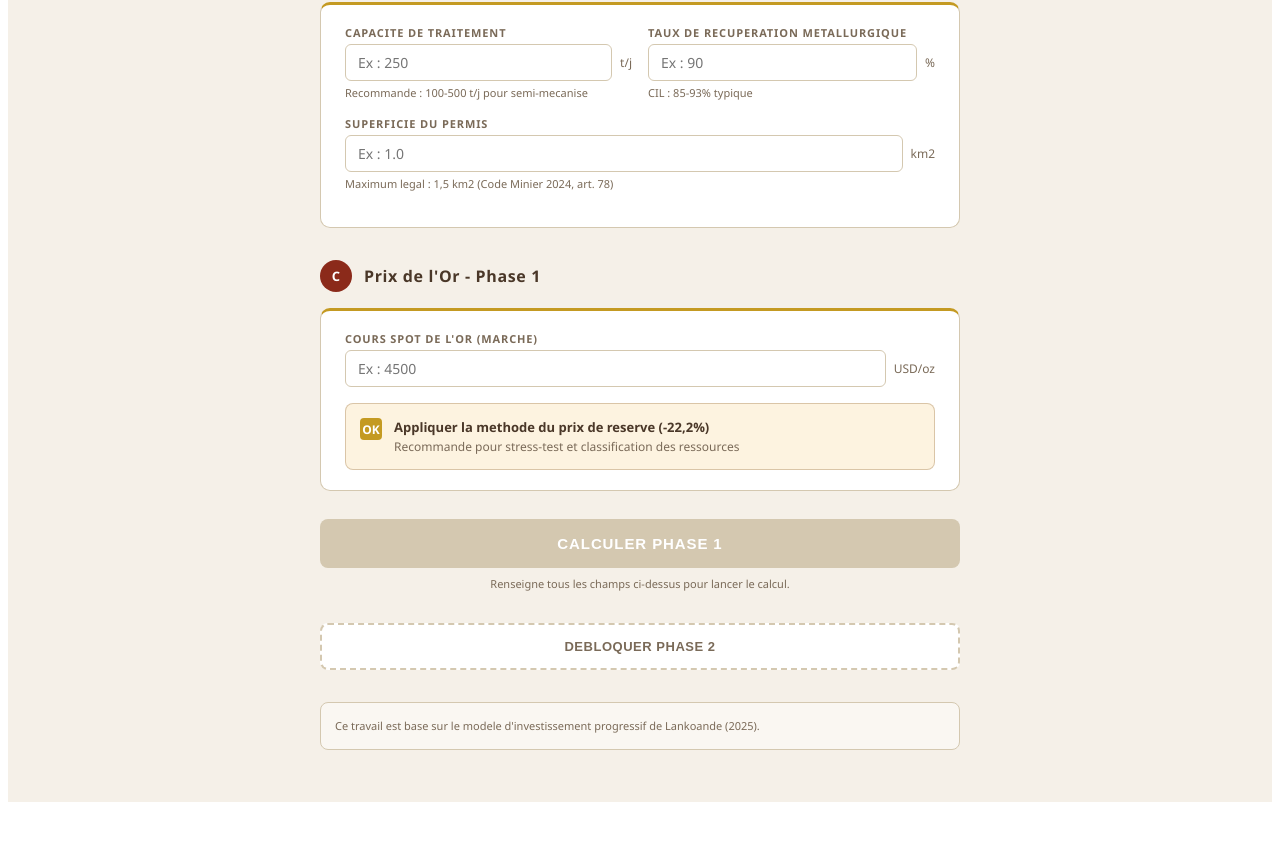
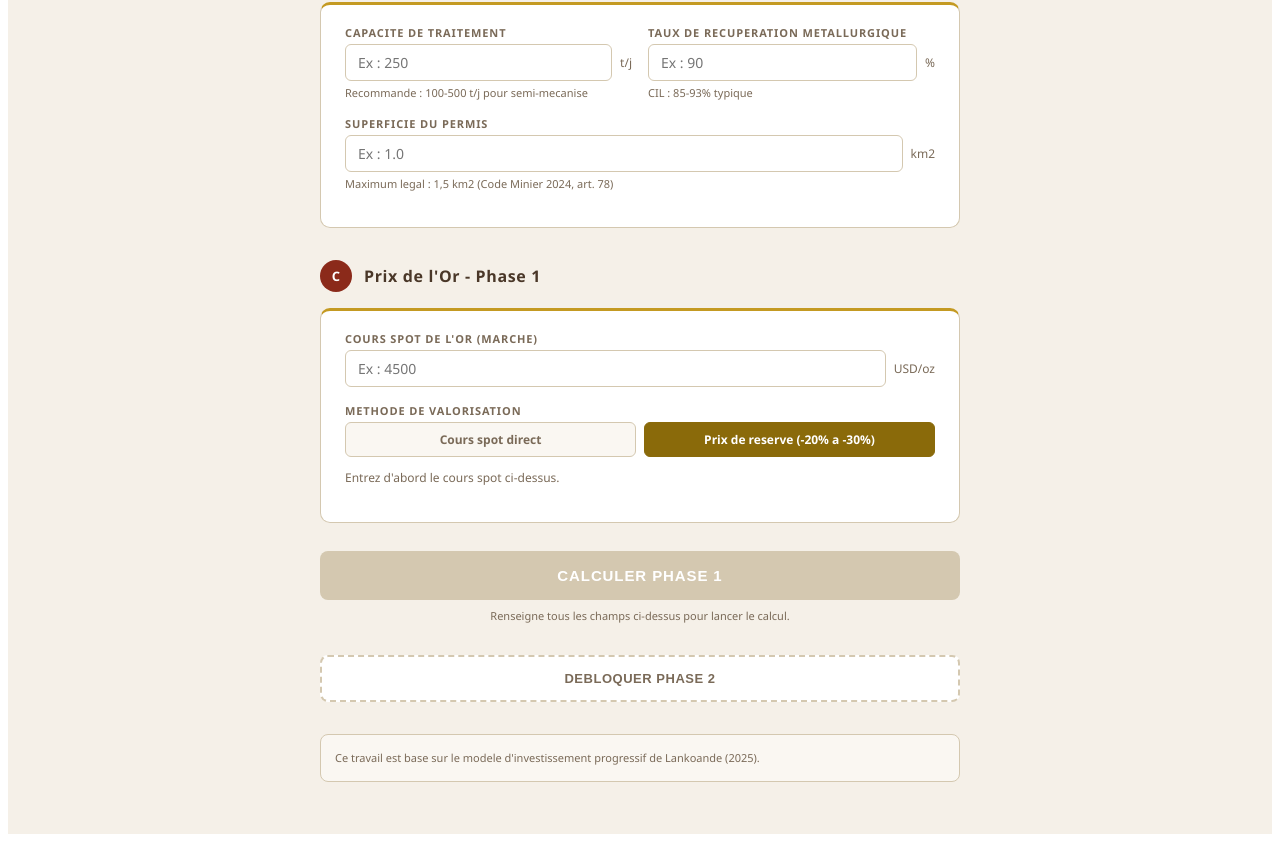
Before and after one commit to lankoandeyoumani7-cyber/Small-Scale-Mine-Calculator, a React (Vite) app: page / in a window 1280 px wide. Shown: the part 688-1530 px from the top of the page. Before the commit the page ends 1498 px from the top, so only its background shows below. Built offline with nearby package versions, Linux system fonts and the light colour scheme.

Commit message:
Update MineCalculator.jsx

```diff
--- a/src/MineCalculator.jsx
+++ b/src/MineCalculator.jsx
@@ -13,7 +13,8 @@ const BF = {
   redevanceRate: 0.08, fmdRate: 0.01,
   taxeSuperfY1: 1500000 / 565.5, taxeSuperfRenew: 3000000 / 565.5,
   permisOctroi: 7000000 / 565.5, discountRate: 0.10,
-  reservePriceFactor: 0.778, cfaToUsd: 565.5, ozToG: 31.1035,
+  isRate: 0.275, // Impot sur les benefices 27,5%
+  cfaToUsd: 565.5, ozToG: 31.1035,
   miningCostPerTonne: 26, processingCostPerTonne: 38.5, sustainCapCostPerTonne: 5.5,
 };
 
@@ -25,7 +26,8 @@ const PHASE_DEFS = [
 
 const emptyPhaseInputs = () => ({
   depositName: "", tonnes: "", grade: "", depth: "", oreType: "oxide",
-  capacityTPD: "", recovery: "", permitAreaKm2: "", goldPrice: "", useReservePrice: true,
+  capacityTPD: "", recovery: "", permitAreaKm2: "", goldPrice: "",
+  useReservePrice: true, reserveDiscount: null, // null = pas encore calculé/choisi
 });
 
 function estimateCapex(capacityTPD, pitDepth) {
@@ -70,36 +72,65 @@ function calcFinancials({ capexTotal, opexMonthly, capacityTPD, grade, recovery,
   const monthlyOre = capacityTPD * 30;
   const goldRecoveredMonthly = monthlyOre * grade * recovery;
   const revenueMonthly = goldRecoveredMonthly * goldPerG;
-  const redevance = revenueMonthly * BF.redevanceRate;
-  const fmd = revenueMonthly * BF.fmdRate;
-  const taxeY1 = BF.taxeSuperfY1 * permitAreaKm2;
-  const taxeRenew = BF.taxeSuperfRenew * permitAreaKm2;
+  const revenueAnnual = revenueMonthly * 12;
+
+  // Etape 1 : Benefice mensuel brut = CA - OPEX
   const cashflowBrut = revenueMonthly - opexMonthly;
-  const cashflowNetY1 = (cashflowBrut - redevance - fmd - taxeY1 / 12) * 12;
-  const cashflowNetY2 = (cashflowBrut - redevance - fmd - taxeRenew / 12) * 12;
+
+  // Etape 2 : Flux de tresorerie BRUT annuel apres IS 27,5%
+  // (Benefice mensuel x 12) x 0,725 = Flux brut annuel apres IS
+  // C'est le "FLUX DE TRESORERIE BRUT" du Tableau 15
+  const isMultiplier = 1 - BF.isRate; // 0.725
+  const fluxBrutAnnuelApresIS = cashflowBrut * 12 * isMultiplier;
+
+  // Etape 3 : Deductions sur le CA annuel (redevances, FMD, taxes superficieres)
+  // Ces deductions s'appliquent SUR LE FLUX BRUT APRES IS pour donner le flux NET
+  const redevanceAnnuelle = revenueAnnual * BF.redevanceRate;  // 8% du CA annuel
+  const fmdAnnuel = revenueAnnual * BF.fmdRate;                // 1% du CA annuel
+  const taxeY1 = BF.taxeSuperfY1 * permitAreaKm2;             // Taxes superficieres A1
+  const taxeRenew = BF.taxeSuperfRenew * permitAreaKm2;       // Taxes superficieres A2+
+
+  const totalDeductionsY1 = redevanceAnnuelle + fmdAnnuel + taxeY1;
+  const totalDeductionsY2 = redevanceAnnuelle + fmdAnnuel + taxeRenew;
+
+  // Etape 4 : FLUX DE TRESORERIE NET = Flux brut apres IS - Total deductions
+  // C'est ce flux qui entre dans la VAN (comme dans le Tableau 15)
+  const cashflowNetY1 = fluxBrutAnnuelApresIS - totalDeductionsY1;
+  const cashflowNetY2 = fluxBrutAnnuelApresIS - totalDeductionsY2;
+
   const cf = [cashflowNetY1, cashflowNetY2, cashflowNetY2];
   const van = cf.reduce((acc, c, i) => acc + c / Math.pow(1 + BF.discountRate, i + 1), -capexTotal);
 
+  // Scenario conservateur (-50% prix or), meme sequence
   const goldPriceConserv = goldPriceUSD * 0.5;
   const goldPerGConserv = goldPriceConserv / BF.ozToG;
   const revenueConserv = goldRecoveredMonthly * goldPerGConserv;
-  const redevConserv = revenueConserv * BF.redevanceRate;
-  const fmdConserv = revenueConserv * BF.fmdRate;
+  const revenueAnnualConserv = revenueConserv * 12;
   const cashBrutConserv = revenueConserv - opexMonthly;
-  const cfNetConservY1 = (cashBrutConserv - redevConserv - fmdConserv - taxeY1 / 12) * 12;
-  const cfNetConservY2 = (cashBrutConserv - redevConserv - fmdConserv - taxeRenew / 12) * 12;
+  const fluxBrutConservApresIS = cashBrutConserv * 12 * isMultiplier;
+  const redevConservAnnuelle = revenueAnnualConserv * BF.redevanceRate;
+  const fmdConservAnnuel = revenueAnnualConserv * BF.fmdRate;
+  const cfNetConservY1 = fluxBrutConservApresIS - (redevConservAnnuelle + fmdConservAnnuel + taxeY1);
+  const cfNetConservY2 = fluxBrutConservApresIS - (redevConservAnnuelle + fmdConservAnnuel + taxeRenew);
   const vanConserv = [cfNetConservY1, cfNetConservY2, cfNetConservY2].reduce(
     (acc, c, i) => acc + c / Math.pow(1 + BF.discountRate, i + 1), -capexTotal
   );
 
-  const paybackMonths = revenueMonthly > opexMonthly
-    ? Math.ceil(capexTotal / (cashflowBrut * 12) * 12)
+  const paybackMonths = cashflowNetY1 > 0
+    ? Math.ceil(capexTotal / cashflowNetY1 * 12)
     : null;
 
   return {
-    goldPerG, monthlyOre, goldRecoveredMonthly, revenueMonthly, redevance, fmd,
-    cashflowBrut, cashflowNetY1, cashflowNetY2, van, vanConserv, paybackMonths,
-    revenueAnnual: revenueMonthly * 12,
+    goldPerG, monthlyOre, goldRecoveredMonthly,
+    revenueMonthly, revenueAnnual,
+    cashflowBrut,
+    fluxBrutAnnuelApresIS,
+    isAnnuel: cashflowBrut * 12 * BF.isRate,
+    redevanceAnnuelle, fmdAnnuel,
+    taxeY1, taxeRenew,
+    totalDeductionsY1, totalDeductionsY2,
+    cashflowNetY1, cashflowNetY2,
+    van, vanConserv, paybackMonths,
     costPerTonne: opexMonthly / monthlyOre,
     marginPerTonne: (revenueMonthly - opexMonthly) / monthlyOre,
   };
@@ -110,6 +141,28 @@ function calcCutoffGrade(goldPriceUSD) {
   const goldPerG = goldPriceUSD / BF.ozToG;
   const cog = totalCostPerTonne / goldPerG;
   return { cog: Math.ceil(cog * 100) / 100, recommended: Math.ceil(cog * 100 + 5) / 100, totalCostPerTonne };
+}
+
+// ─── PRIX DE RESERVE PARAMETRABLE ─────────────────────────────────────────
+// Pour un prix spot donné, on cherche tous les multiples de 100 USD/oz
+// dont la décote par rapport au spot est comprise entre 20% et 30%.
+// Cela donne des prix ronds faciles à communiquer aux investisseurs.
+function calcReservePriceOptions(goldSpotUSD) {
+  if (!goldSpotUSD || goldSpotUSD <= 0) return [];
+  const options = [];
+  // On cherche les multiples de 100 dans la plage [spot*0.70 , spot*0.80]
+  const minPrice = goldSpotUSD * 0.70; // décote max 30%
+  const maxPrice = goldSpotUSD * 0.80; // décote min 20%
+  const startMultiple = Math.ceil(minPrice / 100) * 100;
+  for (let p = startMultiple; p <= maxPrice; p += 100) {
+    const discount = ((goldSpotUSD - p) / goldSpotUSD) * 100;
+    options.push({
+      reservePrice: p,
+      discount: Math.round(discount * 10) / 10, // arrondi à 0.1%
+      factor: p / goldSpotUSD,
+    });
+  }
+  return options;
 }
 
 function calcSensitivityGrid({ capacityTPD, oreDepth, recovery, permitAreaKm2, centerGoldPrice, centerGrade }) {
@@ -195,7 +248,12 @@ function computePhase(inputs, priorContext) {
   const recovery = (parseFloat(inputs.recovery) || 0) / 100;
   const permitAreaKm2 = parseFloat(inputs.permitAreaKm2) || 0;
   const goldPrice = parseFloat(inputs.goldPrice) || 0;
-  const effectiveGold = inputs.useReservePrice ? goldPrice * BF.reservePriceFactor : goldPrice;
+  // Prix effectif : si useReservePrice et qu'un discount a été choisi, on l'applique.
+  // Sinon on utilise le cours spot directement.
+  const chosenFactor = inputs.useReservePrice && inputs.reserveDiscount != null
+    ? 1 - inputs.reserveDiscount / 100
+    : 1;
+  const effectiveGold = goldPrice * chosenFactor;
 
   const priorMaxCapacity = priorContext ? priorContext.maxCapacity : null;
   const priorCapexTotal = priorContext ? priorContext.maxCapacityCapexTotal : null;
@@ -474,11 +532,23 @@ async function generatePdfReport({ phases, consolidated }) {
     ].forEach(([l, v]) => row(l, fmtUSD(v)));
     totalRow("TOTAL OPEX / mois", fmtUSD(opex.total), colors.earth);
 
-    sectionTitle("Revenus & VAN", colors.success);
-    row("Chiffre d'affaires mensuel", fmtUSD(Math.round(fin.revenueMonthly)));
-    row("Benefice brut mensuel", fmtUSD(Math.round(fin.cashflowBrut)));
-    row("VAN scenario de base", fmtK(fin.van));
-    row("VAN scenario conservateur (-50% prix or)", fmtK(fin.vanConserv));
+    sectionTitle("Calcul des Flux de Tresorerie Nets", colors.success);
+    row("CA mensuel", fmtUSD(Math.round(fin.revenueMonthly)));
+    row("OPEX mensuel", `(${fmtUSD(opex.total)})`);
+    row("Benefice mensuel brut (CA - OPEX)", fmtUSD(Math.round(fin.cashflowBrut)));
+    row("Benefice annuel brut (x12)", fmtUSD(Math.round(fin.cashflowBrut * 12)));
+    row("IS 27,5%", `(${fmtUSD(Math.round(fin.isAnnuel))})`);
+    totalRow("FLUX DE TRESORERIE BRUT annuel apres IS", fmtUSD(Math.round(fin.fluxBrutAnnuelApresIS)), colors.earth);
+    row("Redevance (8% du CA annuel)", `(${fmtUSD(Math.round(fin.redevanceAnnuelle))})`);
+    row("Fonds Minier de Developpement (1%)", `(${fmtUSD(Math.round(fin.fmdAnnuel))})`);
+    row("Taxes superficieres A1", `(${fmtUSD(Math.round(fin.taxeY1))})`);
+    totalRow("Total deductions A1", `(${fmtUSD(Math.round(fin.totalDeductionsY1))})`, colors.red);
+    row("Taxes superficieres A2+", `(${fmtUSD(Math.round(fin.taxeRenew))})`);
+    totalRow("Total deductions A2+", `(${fmtUSD(Math.round(fin.totalDeductionsY2))})`, colors.red);
+    totalRow("FLUX NET annuel A1", fmtUSD(Math.round(fin.cashflowNetY1)), colors.success);
+    totalRow("FLUX NET annuel A2 et A3", fmtUSD(Math.round(fin.cashflowNetY2)), colors.success);
+    row(`VAN scenario de base (IS 27,5%)`, fmtK(fin.van));
+    row(`VAN scenario conservateur (-50% prix or)`, fmtK(fin.vanConserv));
     if (fin.paybackMonths) row("Periode de remboursement estimee", `${fin.paybackMonths} mois`);
 
     y += 8;
@@ -588,16 +658,56 @@ function PhaseForm({ phaseLabel, inputs, onChange }) {
 
       <SectionTitle n="C">Prix de l'Or - {phaseLabel}</SectionTitle>
       <Card>
-        <Input label="Cours spot de l'or (marche)" value={inputs.goldPrice} onChange={v => onChange({ ...inputs, goldPrice: v })} unit="USD/oz" placeholder="Ex : 4500" />
-        <div style={{ display: "flex", alignItems: "flex-start", gap: 12, background: inputs.useReservePrice ? C.warnBg : C.panel, border: `1px solid ${inputs.useReservePrice ? C.warn + "44" : C.border}`, borderRadius: 8, padding: 14, cursor: "pointer" }}
-          onClick={() => onChange({ ...inputs, useReservePrice: !inputs.useReservePrice })}>
-          <div style={{ width: 18, height: 18, borderRadius: 4, border: `2px solid ${C.gold}`, background: inputs.useReservePrice ? C.gold : "transparent", flexShrink: 0, display: "flex", alignItems: "center", justifyContent: "center" }}>
-            {inputs.useReservePrice && <span style={{ color: "#fff", fontSize: 12, fontWeight: 900 }}>OK</span>}
+        <Input
+          label="Cours spot de l'or (marche)"
+          value={inputs.goldPrice}
+          onChange={v => onChange({ ...inputs, goldPrice: v, reserveDiscount: null })}
+          unit="USD/oz" placeholder="Ex : 4500"
+        />
+        <div style={{ marginBottom: 16 }}>
+          <Label>Methode de valorisation</Label>
+          <div style={{ display: "flex", gap: 8, marginBottom: 12 }}>
+            <button onClick={() => onChange({ ...inputs, useReservePrice: false, reserveDiscount: null })}
+              style={{ flex: 1, padding: "8px", borderRadius: 6, fontFamily: "inherit", fontSize: 12, fontWeight: 700, cursor: "pointer", background: !inputs.useReservePrice ? C.earth : C.panel, color: !inputs.useReservePrice ? "#fff" : C.textMuted, border: `1.5px solid ${!inputs.useReservePrice ? C.earth : C.border}` }}>
+              Cours spot direct
+            </button>
+            <button onClick={() => onChange({ ...inputs, useReservePrice: true })}
+              style={{ flex: 1, padding: "8px", borderRadius: 6, fontFamily: "inherit", fontSize: 12, fontWeight: 700, cursor: "pointer", background: inputs.useReservePrice ? C.goldDark : C.panel, color: inputs.useReservePrice ? "#fff" : C.textMuted, border: `1.5px solid ${inputs.useReservePrice ? C.goldDark : C.border}` }}>
+              Prix de reserve (-20% a -30%)
+            </button>
           </div>
-          <div>
-            <div style={{ fontSize: 13, fontWeight: 700, color: C.earth, marginBottom: 2 }}>Appliquer la methode du prix de reserve (-22,2%)</div>
-            <div style={{ fontSize: 12, color: C.textMuted }}>Recommande pour stress-test et classification des ressources</div>
-          </div>
+          {inputs.useReservePrice && (() => {
+            const spot = parseFloat(inputs.goldPrice) || 0;
+            const options = calcReservePriceOptions(spot);
+            if (spot === 0) return <p style={{ fontSize: 12, color: C.textMuted, margin: 0 }}>Entrez d'abord le cours spot ci-dessus.</p>;
+            if (options.length === 0) return (
+              <div style={{ padding: 10, background: C.warnBg, borderRadius: 8, fontSize: 12, color: C.warn }}>
+                Aucun prix rond (multiple de 100 USD) ne tombe dans la plage -20% a -30% pour ce cours spot.
+              </div>
+            );
+            return (
+              <div>
+                <p style={{ fontSize: 12, color: C.textMuted, margin: "0 0 10px" }}>Choisissez le prix de reserve (multiple de 100 USD, decote entre 20% et 30%) :</p>
+                <div style={{ display: "flex", flexWrap: "wrap", gap: 8 }}>
+                  {options.map(opt => {
+                    const isSelected = inputs.reserveDiscount === opt.discount;
+                    return (
+                      <button key={opt.reservePrice} onClick={() => onChange({ ...inputs, reserveDiscount: opt.discount })}
+                        style={{ padding: "10px 14px", borderRadius: 8, fontFamily: "inherit", cursor: "pointer", background: isSelected ? C.goldDark : C.panel, color: isSelected ? "#fff" : C.text, border: `2px solid ${isSelected ? C.goldDark : C.border}`, textAlign: "center" }}>
+                        <div style={{ fontSize: 15, fontWeight: 900 }}>{opt.reservePrice.toLocaleString("fr-FR")} $</div>
+                        <div style={{ fontSize: 10, opacity: 0.8, marginTop: 2 }}>-{opt.discount}% du spot</div>
+                      </button>
+                    );
+                  })}
+                </div>
+                {inputs.reserveDiscount != null && (
+                  <div style={{ marginTop: 10, padding: 10, background: C.warnBg, borderRadius: 8, fontSize: 12, color: C.goldDark, fontWeight: 700 }}>
+                    Prix retenu : {(spot * (1 - inputs.reserveDiscount / 100)).toLocaleString("fr-FR")} USD/oz ({inputs.reserveDiscount}% de decote)
+                  </div>
+                )}
+              </div>
+            );
+          })()}
         </div>
       </Card>
     </div>
@@ -605,7 +715,8 @@ function PhaseForm({ phaseLabel, inputs, onChange }) {
 }
 
 function PhaseResults({ results, sensCapacityIdx, setSensCapacityIdx }) {
-  const { capex, capexTotal, capexGrandTotal, planModificationFeeUSD, interPhaseMode, opex, cog, fin, sensitivity, durationMonths, tonnes, grade, recovery, capacityTPD, effectiveGold, useReservePrice, permitAreaKm2 } = results;
+  const { capex, capexTotal, capexGrandTotal, planModificationFeeUSD, interPhaseMode, opex, cog, fin, sensitivity, durationMonths, tonnes, grade, recovery, capacityTPD, effectiveGold, useReservePrice, reserveDiscount, permitAreaKm2 } = results;
+  const reserveLabel = useReservePrice && reserveDiscount != null ? `-${reserveDiscount}% du spot` : "cours spot direct";
   const maxVan = Math.max(Math.abs(fin.van), Math.abs(fin.vanConserv));
 
   return (
@@ -638,7 +749,7 @@ function PhaseResults({ results, sensCapacityIdx, setSensCapacityIdx }) {
           ))}
         </div>
         <p style={{ margin: 0, fontSize: 12, color: C.textMuted }}>
-          Prix de reserve utilise : <strong>{fmtUSD(Math.round(effectiveGold))} USD/oz</strong> ({useReservePrice ? "-22,2% du cours spot" : "cours spot direct"})
+          Prix de reserve utilise : <strong>{fmtUSD(Math.round(effectiveGold))} USD/oz</strong> ({reserveLabel})
         </p>
       </Card>
 
@@ -694,12 +805,33 @@ function PhaseResults({ results, sensCapacityIdx, setSensCapacityIdx }) {
         <MetricRow label="Cout de production unitaire" value={`${fin.costPerTonne.toFixed(1)} USD/t`} />
       </Card>
 
-      <Card title="Revenus & Marges Mensuels" accent={C.success}>
-        <MetricRow label="Prix de l'or utilise" value={`${fmtUSD(Math.round(effectiveGold))}/oz`} sub={useReservePrice ? "Prix de reserve (-22,2%)" : "Cours spot"} />
-        <MetricRow label="Or recupere/mois" value={`${fmt(fin.goldRecoveredMonthly, 0)} g`} sub={`${fmt(fin.goldRecoveredMonthly / BF.ozToG, 1)} oz`} />
-        <MetricRow label="Chiffre d'affaires mensuel" value={fmtUSD(Math.round(fin.revenueMonthly))} />
+      <Card title="Calcul des Flux de Tresorerie Nets (Tableau 15)" accent={C.success}>
+        <div style={{ fontSize: 11, color: C.textMuted, marginBottom: 12, fontStyle: "italic" }}>
+          Sequence : Benefice mensuel → IS 27,5% → Flux brut annuel → Deductions (redevances, FMD, taxes) → Flux NET → VAN
+        </div>
+        <MetricRow label="CA mensuel" value={fmtUSD(Math.round(fin.revenueMonthly))} />
         <MetricRow label="OPEX mensuel" value={`(${fmtUSD(opex.total)})`} />
-        <MetricRow label="Benefice brut mensuel" value={fmtUSD(Math.round(fin.cashflowBrut))} highlight={fin.cashflowBrut > 0 ? C.success : C.red} />
+        <MetricRow label="Benefice mensuel brut (CA - OPEX)" value={fmtUSD(Math.round(fin.cashflowBrut))} highlight={fin.cashflowBrut > 0 ? C.success : C.red} />
+        <div style={{ margin: "10px 0 4px", fontSize: 11, fontWeight: 700, color: C.earth, textTransform: "uppercase", letterSpacing: "0.06em" }}>
+          Flux de tresorerie brut annuel (apres IS 27,5%)
+        </div>
+        <MetricRow label="Benefice annuel brut (x12)" value={fmtUSD(Math.round(fin.cashflowBrut * 12))} />
+        <MetricRow label="IS 27,5%" value={`(${fmtUSD(Math.round(fin.isAnnuel))})`} highlight={C.red} />
+        <MetricRow label="FLUX DE TRESORERIE BRUT annuel apres IS" value={fmtUSD(Math.round(fin.fluxBrutAnnuelApresIS))} highlight={C.earth} />
+        <div style={{ margin: "10px 0 4px", fontSize: 11, fontWeight: 700, color: C.earth, textTransform: "uppercase", letterSpacing: "0.06em" }}>
+          Deductions sur CA annuel
+        </div>
+        <MetricRow label={`Redevance (8% x CA annuel ${fmtUSD(Math.round(fin.revenueAnnual))})`} value={`(${fmtUSD(Math.round(fin.redevanceAnnuelle))})`} />
+        <MetricRow label="Fonds Minier de Developpement (1% CA)" value={`(${fmtUSD(Math.round(fin.fmdAnnuel))})`} />
+        <MetricRow label="Taxes superficieres A1" value={`(${fmtUSD(Math.round(fin.taxeY1))})`} />
+        <MetricRow label="Total deductions A1" value={`(${fmtUSD(Math.round(fin.totalDeductionsY1))})`} highlight={C.red} />
+        <MetricRow label="Taxes superficieres A2+" value={`(${fmtUSD(Math.round(fin.taxeRenew))})`} />
+        <MetricRow label="Total deductions A2+" value={`(${fmtUSD(Math.round(fin.totalDeductionsY2))})`} highlight={C.red} />
+        <div style={{ margin: "10px 0 4px", fontSize: 11, fontWeight: 700, color: C.success, textTransform: "uppercase", letterSpacing: "0.06em" }}>
+          Flux de tresorerie NET
+        </div>
+        <MetricRow label="FLUX NET annuel A1" value={fmtUSD(Math.round(fin.cashflowNetY1))} highlight={C.success} />
+        <MetricRow label="FLUX NET annuel A2 et A3" value={fmtUSD(Math.round(fin.cashflowNetY2))} highlight={C.success} />
         <MetricRow label="Valeur par tonne de minerai" value={`${fin.marginPerTonne.toFixed(1)} USD/t`} highlight={fin.marginPerTonne > 0 ? C.success : C.red} />
       </Card>
 
@@ -717,8 +849,8 @@ function PhaseResults({ results, sensCapacityIdx, setSensCapacityIdx }) {
       </Card>
 
       <Card title="Valeur Actuelle Nette - 3 ans (taux 10%)" accent={C.goldDark}>
-        <VanBar label={`Scenario base (${fmtUSD(Math.round(effectiveGold))}/oz)`} van={fin.van} maxAbs={maxVan} />
-        <VanBar label={`Scenario conservateur (${fmtUSD(Math.round(effectiveGold * 0.5))}/oz - -50%)`} van={fin.vanConserv} maxAbs={maxVan} />
+        <VanBar label={`Scenario base (${fmtUSD(Math.round(effectiveGold))}/oz, IS 27,5%)`} van={fin.van} maxAbs={maxVan} />
+        <VanBar label={`Scenario conservateur (-50% prix or, IS 27,5%)`} van={fin.vanConserv} maxAbs={maxVan} />
         {fin.paybackMonths && (
           <div style={{ marginTop: 16, padding: 12, background: C.successBg, borderRadius: 8, textAlign: "center" }}>
             <div style={{ fontSize: 12, color: C.textMuted, marginBottom: 2 }}>Periode de remboursement estimee</div>
```
